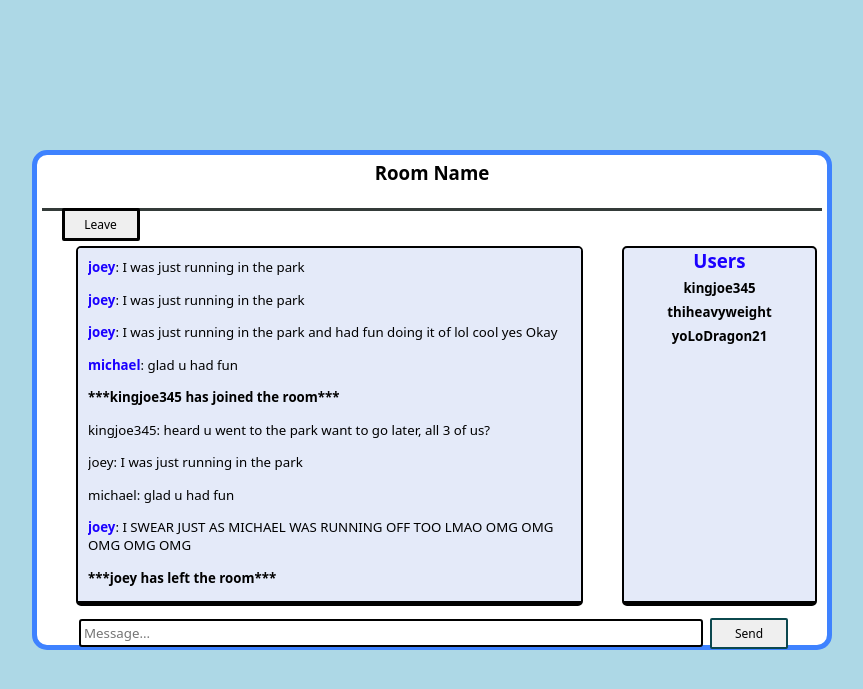
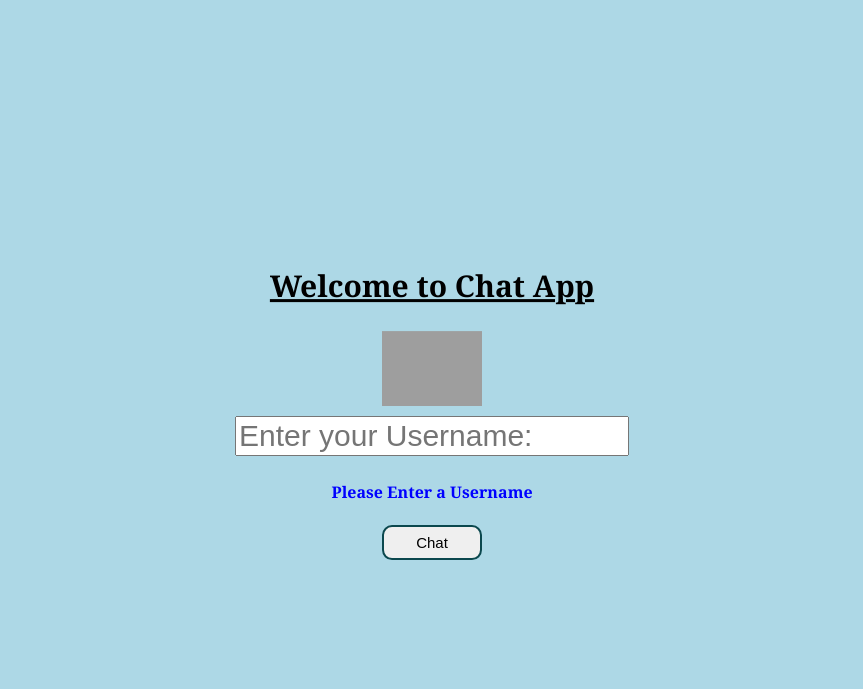
Before and after one commit to mabdelmenam/ChatRoom, a Flask app: page /chatroom in a window 1280 px wide. Shown: the top 689 px of the page, without its empty margins (208-1071 px from the left). Run offline with Flask 2, Linux system fonts and the light colour scheme; some libraries are stand-ins or nearby versions; grey boxes are pictures that could not be loaded.

Commit message:
Chatroom route now redirects user to index.html if there is no session active *Some css changes

```diff
--- a/main_app.py
+++ b/main_app.py
@@ -9,6 +9,7 @@ import json
 import sys
 
 app = Flask(__name__)
+app.secret_key = "home101"
 
 # Configure DB
 app.config.from_pyfile('config.py')
--- a/static/css/design.css
+++ b/static/css/design.css
@@ -38,7 +38,7 @@
     color: black;
     font-size: 30px;
 }
-#profanity_found{
+.message{
     font-size: 16px;
     font-weight: bold;
     color:blue;
--- a/templates/chatroom.html
+++ b/templates/chatroom.html
@@ -5,12 +5,14 @@
     <link rel="stylesheet" href="../static/css/chatroom.css">
     <link rel="stylesheet" href="../static/css/design.css">
 
+    <script src = "../static/js/will_rename.js"></script>
+
 </head>
 
 <body>
     <div class="container">
         <h3 id="title">Room Name</h3>
-        <button id="leave-btn" class="buttons">Leave</button>
+        <button id="leave-btn" onclick='drop_session()' class="buttons">Leave</button>
         <div id="line"></div>
 
         <div id="clear" style="clear:both;"></div>
--- a/templates/index.html
+++ b/templates/index.html
@@ -16,10 +16,13 @@
         <img src="../static/images/fish.png" id="fish" height="75" width="100">
         <input id="userbox" type="text" class="start" placeholder="Enter your Username:" />
         <br>
-        <div id="profanity_found"></div>
+        <div id="profanity_found" class="message"></div>
+        {% if info==None %}
+        <div id="session_message" class="message">Please Enter a Username</div>
+        {% endif %}
         <br>
         <button id="main-btn" onclick='filter();'>Chat</button>
-        <!--'-->
+        <!--show message on screen if no username session deteced using JINJA-->
     </div>
 </body>
 
--- a/views.py
+++ b/views.py
@@ -13,7 +13,10 @@ def index():
 
 @app.route('/chatroom') # Chat Room
 def chatroom():
-    return render_template('chatroom.html')
+        if not session.get('username'):
+                print(session.get('username'), file=sys.stderr)
+                return render_template('index.html',info = session.get('username'))
+        return render_template('chatroom.html')
 
 @app.route('/profanity_filter', methods=['GET', 'POST']) #Profanity Check
 def profanity():
@@ -42,8 +45,18 @@ def profanity():
                     usernameCheck['profanity_check'] = 1
             else:
                     cur.execute("INSERT INTO chatUsers(username) VALUES(%s)", [username])
+                    session["active_user"] = True
+                    session['username'] = username
+                    #print(session.get('username'), file=sys.stderr)
 
             my_mysql.connection.commit()
             cur.close()
 
     return jsonify(usernameCheck)
+
+@app.route('/drop_session', methods=['POST'])
+def drop_session():
+        session.clear()
+        #print("HERE", session.get('username'), file=sys.stderr)
+        #print("HERE", session.get('active_user'), file=sys.stderr)
+        return render_template('index.html')
```
Also changed, not shown: Plan.txt (+8 -5 lines), static/js/chatUsers.sql (+13 -0 lines), static/js/will_rename.js (added, +16 -0 lines).
